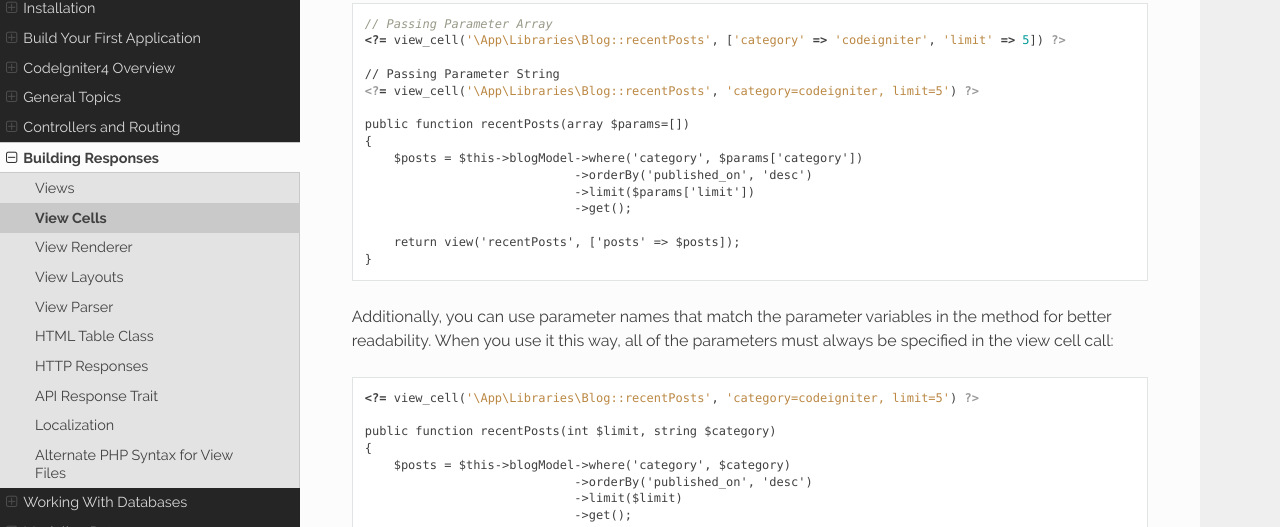
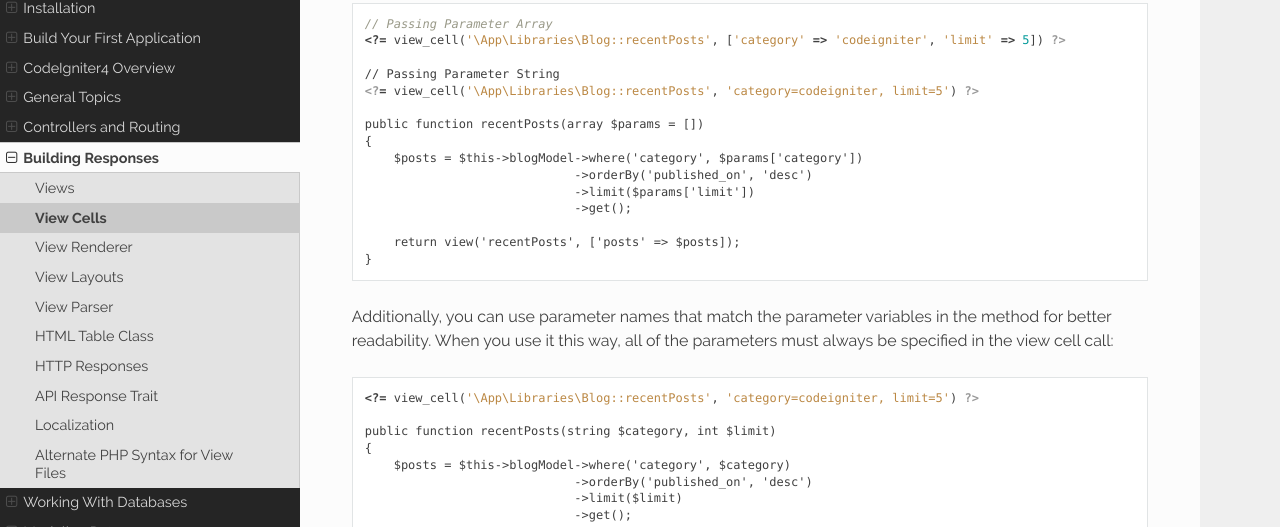
Before and after one commit to NEKOGET/ci4_user_guide_src, a Sphinx documentation site: the page built from source/outgoing/view_cells.rst, in a window 1280 px wide and 900 px high, scrolled down 467 px. Shown: the part 143-670 px from the top of the window. Built offline with Sphinx 7.4.7 and the Read the Docs theme 2.0.0, drawn with Linux system fonts in a browser that asks for light colours; some of the changed text lies outside the part shown.

```diff
--- a/source/outgoing/view_cells.rst
+++ b/source/outgoing/view_cells.rst
@@ -25,7 +25,7 @@ can be an array of key/value pairs, or a comma-separated string of key/value pai
     // Passing Parameter String
     <?= view_cell('\App\Libraries\Blog::recentPosts', 'category=codeigniter, limit=5') ?>
 
-    public function recentPosts(array $params=[])
+    public function recentPosts(array $params = [])
     {
         $posts = $this->blogModel->where('category', $params['category'])
                                  ->orderBy('published_on', 'desc')
@@ -40,7 +40,7 @@ When you use it this way, all of the parameters must always be specified in the
 
     <?= view_cell('\App\Libraries\Blog::recentPosts', 'category=codeigniter, limit=5') ?>
 
-    public function recentPosts(int $limit, string $category)
+    public function recentPosts(string $category, int $limit)
     {
         $posts = $this->blogModel->where('category', $category)
                                  ->orderBy('published_on', 'desc')
```
